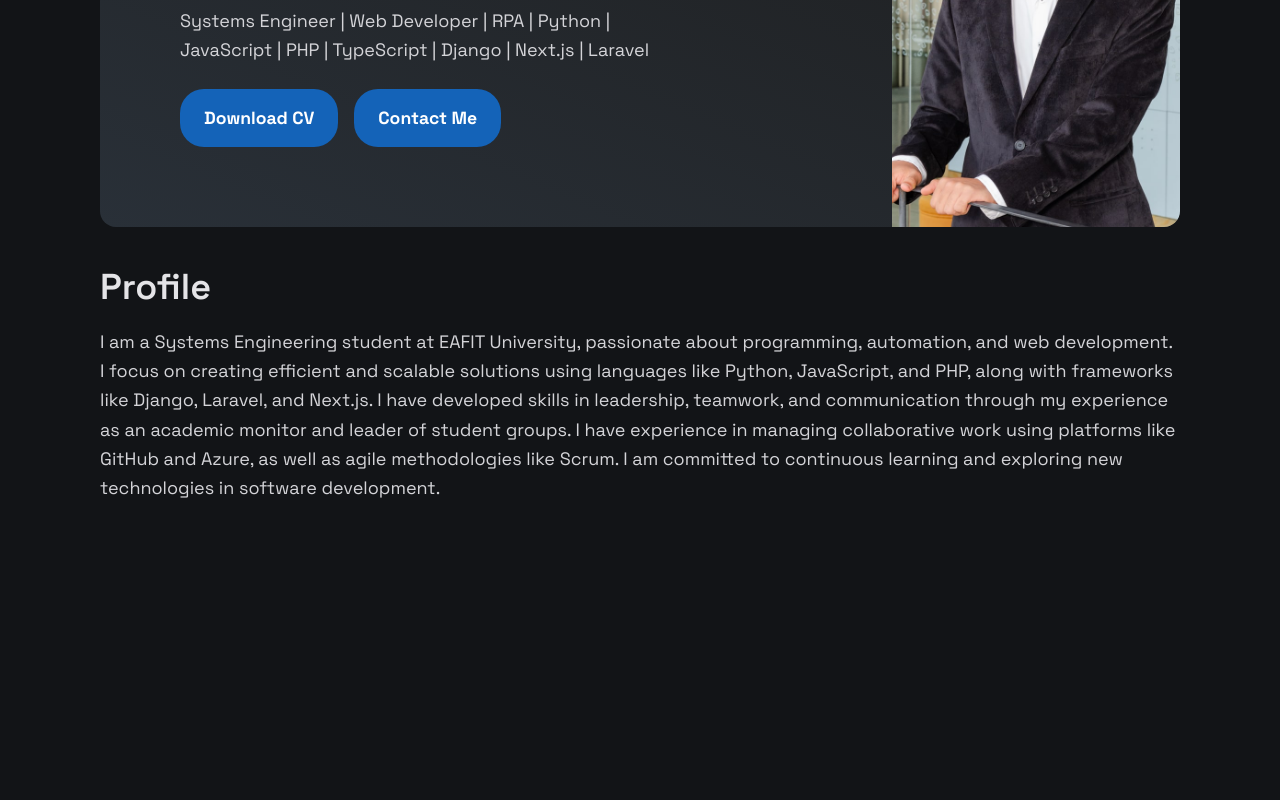
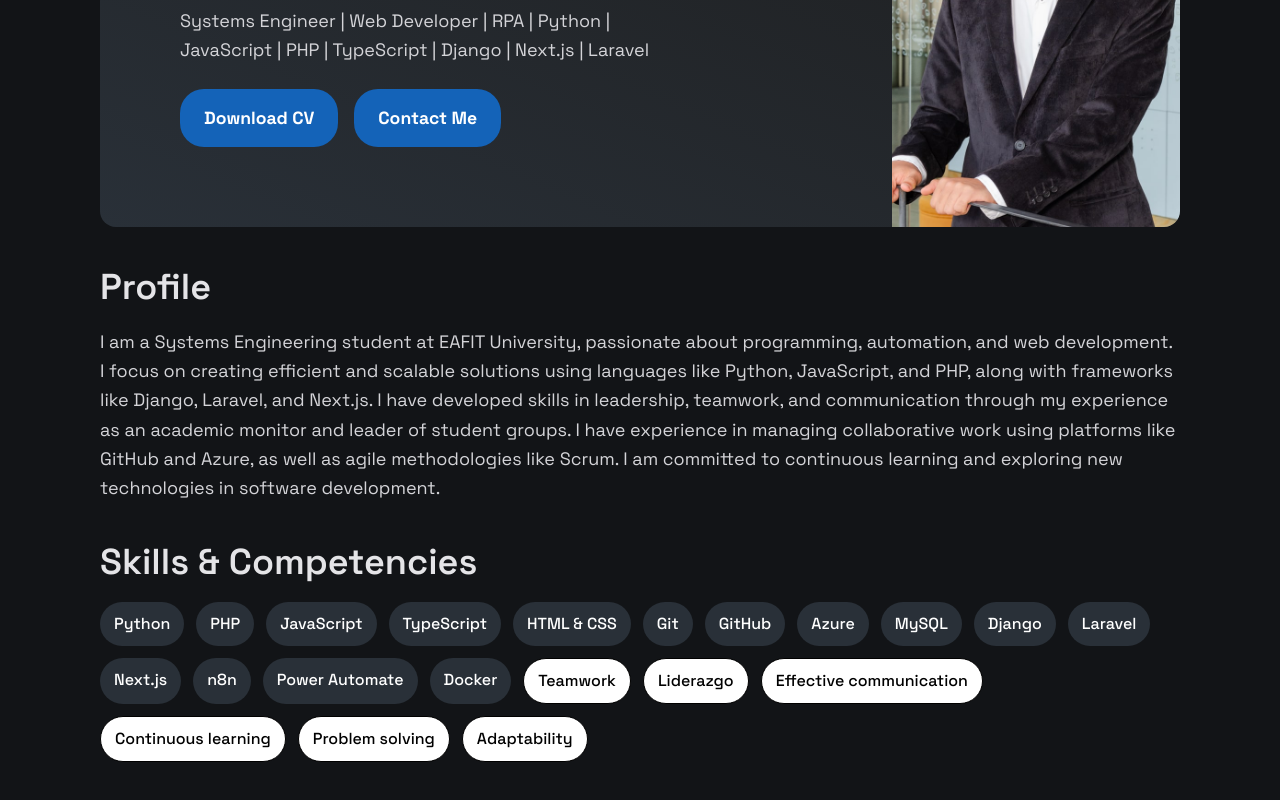
Before and after one commit to kristianrpo/personal-website, a Next.js app: page /en in a window 1280 px wide. Shown: the part 274-1074 px from the top of the page. Before the commit the page ends 816 px from the top, so only its background shows below. Built offline with nearby package versions, Linux system fonts and the light colour scheme.

Commit message:
feat: add skills using tab grid molecule

```diff
--- a/components/atoms/Tag.tsx
+++ b/components/atoms/Tag.tsx
@@ -1,6 +1,6 @@
 import { JSX } from "react";
 
-type Variant = "technical" | "soft";
+type Variant = "primary" | "secondary";
 
 interface TagProps {
   label: string;
@@ -15,7 +15,7 @@ export default function Tag({
 }: TagProps): JSX.Element {
   return (
     <div
-      className={`inline-block whitespace-nowrap rounded-3xl font-medium px-2 py-1 text-xs sm:px-2 sm:py-1 sm:text-sm md:px-2.5 md:py-1.5 md:text-sm lg:px-3 lg:py-2 lg:text-[0.9rem] xl:px-3.5 xl:py-2.5 xl:text-base ${variant === "technical" ? "bg-[#293038] text-white" : "bg-white text-black border"} ${className}`}
+      className={`inline-block whitespace-nowrap rounded-3xl font-medium px-2 py-1 text-xs sm:px-2 sm:py-1 sm:text-sm md:px-2.5 md:py-1.5 md:text-sm lg:px-3 lg:py-2 lg:text-[0.9rem] xl:px-3.5 xl:py-2.5 xl:text-base ${variant === "primary" ? "bg-[#293038] text-white" : "bg-white text-black border"} ${className}`}
     >
       {label}
     </div>
--- a/components/templates/Home.tsx
+++ b/components/templates/Home.tsx
@@ -2,8 +2,37 @@ import Hero from "@/components/organisms/Hero";
 import { getTranslations } from "next-intl/server";
 import Heading from "@/components/atoms/Heading";
 import Description from "@/components/atoms/Description";
+import TagGrid from "@/components/molecules/TagGrid";
+import Tag from "@/components/atoms/Tag";
+
+type Tag = React.ComponentProps<typeof Tag>;
+
 export default async function Home() {
   const t = await getTranslations("HomePage");
+
+  const skills: Tag[] = [
+    { label: t("skills.python"), variant: "primary" },
+    { label: t("skills.php"), variant: "primary" },
+    { label: t("skills.javascript"), variant: "primary" },
+    { label: t("skills.typescript"), variant: "primary" },
+    { label: t("skills.frontend"), variant: "primary" },
+    { label: t("skills.git"), variant: "primary" },
+    { label: t("skills.github"), variant: "primary" },
+    { label: t("skills.azure"), variant: "primary" },
+    { label: t("skills.mysql"), variant: "primary" },
+    { label: t("skills.django"), variant: "primary" },
+    { label: t("skills.laravel"), variant: "primary" },
+    { label: t("skills.nextjs"), variant: "primary" },
+    { label: t("skills.n8n"), variant: "primary" },
+    { label: t("skills.powerAutomate"), variant: "primary" },
+    { label: t("skills.docker"), variant: "primary" },
+    { label: t("skills.teamwork"), variant: "secondary" },
+    { label: t("skills.leadership"), variant: "secondary" },
+    { label: t("skills.communication"), variant: "secondary" },
+    { label: t("skills.continuousLearning"), variant: "secondary" },
+    { label: t("skills.problemSolving"), variant: "secondary" },
+    { label: t("skills.adaptability"), variant: "secondary" },
+  ];
 
   return (
     <div className="">
@@ -19,12 +48,20 @@ export default async function Home() {
           imageAlt={t("hero.imageAlt")}
         />
       </section>
+
       <section id="profile" className="my-10">
         <Heading variant="h3" className="my-5">
           {t("profile.title")}
         </Heading>
         <Description>{t("profile.description")}</Description>
       </section>
+
+      <section id="skills" className="my-10">
+        <Heading variant="h3" className="my-5">
+          {t("skills.title")}
+        </Heading>
+        <TagGrid tags={skills}></TagGrid>
+      </section>
     </div>
   );
 }
--- a/messages/en.json
+++ b/messages/en.json
@@ -14,6 +14,30 @@
     "profile": {
       "title": "Profile",
       "description": "I am a Systems Engineering student at EAFIT University, passionate about programming, automation, and web development. I focus on creating efficient and scalable solutions using languages like Python, JavaScript, and PHP, along with frameworks like Django, Laravel, and Next.js. I have developed skills in leadership, teamwork, and communication through my experience as an academic monitor and leader of student groups. I have experience in managing collaborative work using platforms like GitHub and Azure, as well as agile methodologies like Scrum. I am committed to continuous learning and exploring new technologies in software development."
+    },
+    "skills": {
+      "title": "Skills & Competencies",
+      "python": "Python",
+      "php": "PHP",
+      "javascript": "JavaScript",
+      "typescript": "TypeScript",
+      "frontend": "HTML & CSS",
+      "git": "Git",
+      "github": "GitHub",
+      "azure": "Azure",
+      "mysql": "MySQL",
+      "django": "Django",
+      "laravel": "Laravel",
+      "nextjs": "Next.js",
+      "n8n": "n8n",
+      "powerAutomate": "Power Automate",
+      "docker": "Docker",
+      "teamwork": "Teamwork",
+      "leadership": "Liderazgo",
+      "communication": "Effective communication",
+      "continuousLearning": "Continuous learning",
+      "problemSolving": "Problem solving",
+      "adaptability": "Adaptability"
     }
   }
 }
--- a/messages/es.json
+++ b/messages/es.json
@@ -14,6 +14,30 @@
     "profile": {
       "title": "Perfil",
       "description": "Soy estudiante de Ingeniería de Sistemas en la Universidad EAFIT, apasionado por la programación, la automatización y el desarrollo web. Me enfoco en crear soluciones eficientes y escalables utilizando lenguajes como Python, JavaScript y PHP, junto con frameworks como Django, Laravel y Next.js. He desarrollado habilidades en liderazgo, trabajo en equipo y comunicación a través de mi experiencia como monitor académico y líder de grupos estudiantiles. Tengo experiencia en la gestión de trabajo colaborativo mediante plataformas como GitHub y Azure, además de metodologías ágiles como Scrum. Estoy comprometido con el aprendizaje continuo y la exploración de nuevas tecnologías en el desarrollo de software."
+    },
+    "skills": {
+      "title": "Habilidades & Competencias",
+      "python": "Python",
+      "php": "PHP",
+      "javascript": "JavaScript",
+      "typescript": "TypeScript",
+      "frontend": "HTML & CSS",
+      "git": "Git",
+      "github": "GitHub",
+      "azure": "Azure",
+      "mysql": "MySQL",
+      "django": "Django",
+      "laravel": "Laravel",
+      "nextjs": "Next.js",
+      "n8n": "n8n",
+      "powerAutomate": "Power Automate",
+      "docker": "Docker",
+      "teamwork": "Trabajo en equipo",
+      "leadership": "Liderazgo",
+      "communication": "Comunicación efectiva",
+      "continuousLearning": "Aprendizaje continuo",
+      "problemSolving": "Resolución de problemas",
+      "adaptability": "Adaptabilidad"
     }
   }
 }
```
